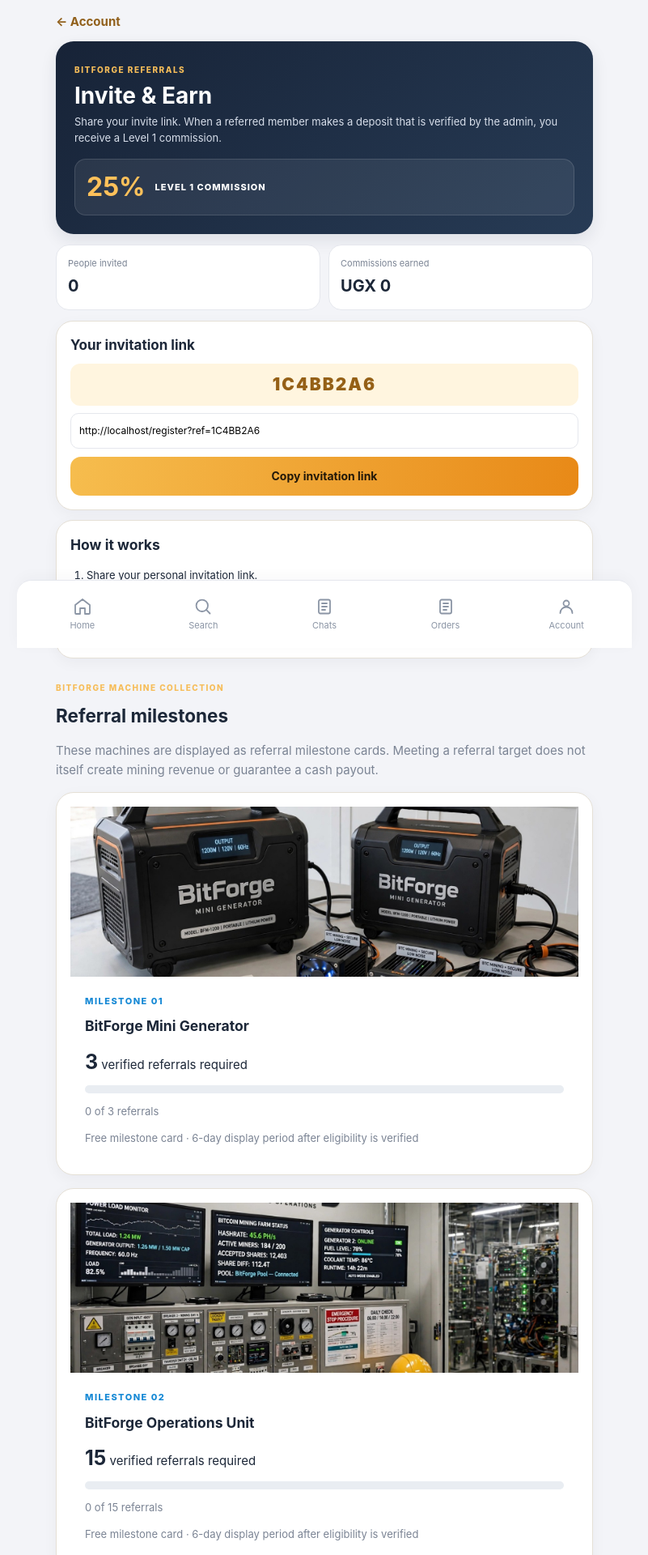
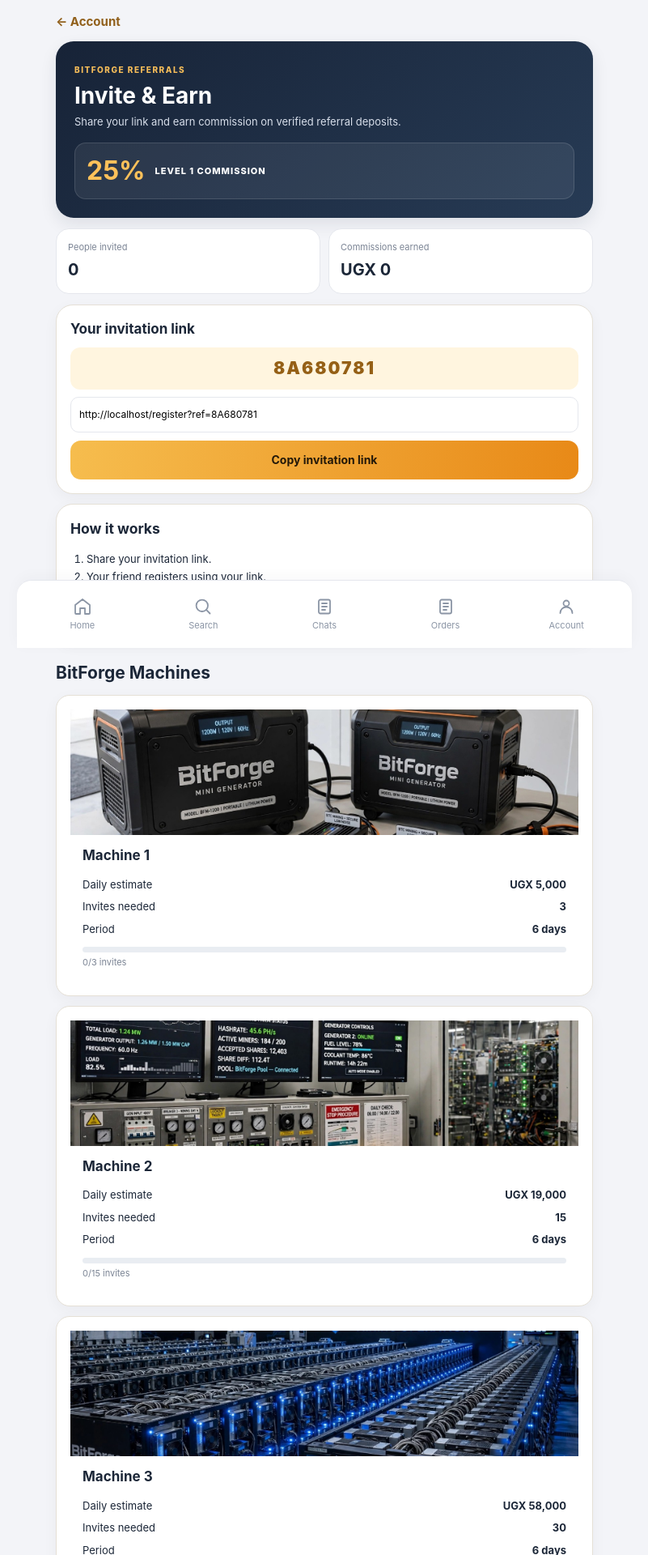
Before and after one commit to forextry298-del/BITFORGE-NEW, a Flask app: page /invite in a window 1280 px wide. Shown: the top 1920 px of the page at 81% size, without its empty margins (239-1040 px from the left). Run offline with Flask 3, Linux system fonts and the light colour scheme; a user stored in the database is signed in; data comes from the database, SQL or seed files in the repository; data that the repository does not hold is empty.

Commit message:
Simplify invite machine cards

```diff
--- a/templates/invite.html
+++ b/templates/invite.html
@@ -4,11 +4,10 @@
 {% block body %}
 <main class="wrap content invite-page">
   <a class="invite-back" href="{{ url_for('account') }}">← Account</a>
-
   <section class="invite-hero">
     <span class="invite-kicker">BITFORGE REFERRALS</span>
     <h1>Invite &amp; Earn</h1>
-    <p>Share your invite link. When a referred member makes a deposit that is verified by the admin, you receive a Level 1 commission.</p>
+    <p>Share your link and earn commission on verified referral deposits.</p>
     <div class="invite-rate"><strong>25%</strong><span>LEVEL 1 COMMISSION</span></div>
   </section>
 
@@ -27,74 +26,68 @@
   <section class="card invite-rules">
     <h3>How it works</h3>
     <ol>
-      <li>Share your personal invitation link.</li>
-      <li>Your friend registers using that link.</li>
-      <li>After their deposit is received and verified, 25% of that deposit is credited to your wallet balance.</li>
+      <li>Share your invitation link.</li>
+      <li>Your friend registers using your link.</li>
+      <li>Earn 25% after their deposit is verified.</li>
     </ol>
-    <p>Only one Level 1 referral tier applies. Pending or rejected deposits do not earn commission.</p>
+    <p>Pending or rejected deposits do not earn commission.</p>
   </section>
 
   <section class="invite-machines">
-    <div class="invite-machines-heading">
-      <span class="invite-kicker">BITFORGE MACHINE COLLECTION</span>
-      <h2>Referral milestones</h2>
-      <p>These machines are displayed as referral milestone cards. Meeting a referral target does not itself create mining revenue or guarantee a cash payout.</p>
-    </div>
+    <h2>BitForge Machines</h2>
 
     <article class="card invite-machine">
-      <img src="{{ url_for('static', filename='images/bitforge-mini-generator.jpg') }}" alt="BitForge portable mini generator" loading="lazy">
+      <img src="{{ url_for('static', filename='images/bitforge-mini-generator.jpg') }}" alt="BitForge Mini Generator" loading="lazy">
       <div class="invite-machine-body">
-        <span class="invite-machine-tag">MILESTONE 01</span>
-        <h3>BitForge Mini Generator</h3>
-        <p class="invite-machine-target"><strong>3</strong> verified referrals required</p>
+        <h3>Machine 1</h3>
+        <div class="invite-machine-row"><span>Daily estimate</span><strong>UGX 5,000</strong></div>
+        <div class="invite-machine-row"><span>Invites needed</span><strong>3</strong></div>
+        <div class="invite-machine-row"><span>Period</span><strong>6 days</strong></div>
         <div class="invite-progress"><span style="width: {{ [invite_count * 100 / 3, 100] | min }}%"></span></div>
-        <p class="invite-progress-label">{{ [invite_count, 3] | min }} of 3 referrals</p>
-        <p class="invite-machine-note">Free milestone card · 6-day display period after eligibility is verified</p>
+        <small>{{ [invite_count, 3] | min }}/3 invites</small>
       </div>
     </article>
 
     <article class="card invite-machine">
-      <img src="{{ url_for('static', filename='images/bitforge-operations.jpg') }}" alt="BitForge mining operations control room" loading="lazy">
+      <img src="{{ url_for('static', filename='images/bitforge-operations.jpg') }}" alt="BitForge Operations" loading="lazy">
       <div class="invite-machine-body">
-        <span class="invite-machine-tag">MILESTONE 02</span>
-        <h3>BitForge Operations Unit</h3>
-        <p class="invite-machine-target"><strong>15</strong> verified referrals required</p>
+        <h3>Machine 2</h3>
+        <div class="invite-machine-row"><span>Daily estimate</span><strong>UGX 19,000</strong></div>
+        <div class="invite-machine-row"><span>Invites needed</span><strong>15</strong></div>
+        <div class="invite-machine-row"><span>Period</span><strong>6 days</strong></div>
         <div class="invite-progress"><span style="width: {{ [invite_count * 100 / 15, 100] | min }}%"></span></div>
-        <p class="invite-progress-label">{{ [invite_count, 15] | min }} of 15 referrals</p>
-        <p class="invite-machine-note">Free milestone card · 6-day display period after eligibility is verified</p>
+        <small>{{ [invite_count, 15] | min }}/15 invites</small>
       </div>
     </article>
 
     <article class="card invite-machine">
-      <img src="{{ url_for('static', filename='images/bitforge-mining-farm.jpg') }}" alt="BitForge industrial Bitcoin mining facility" loading="lazy">
+      <img src="{{ url_for('static', filename='images/bitforge-mining-farm.jpg') }}" alt="BitForge Mining Facility" loading="lazy">
       <div class="invite-machine-body">
-        <span class="invite-machine-tag">MILESTONE 03</span>
-        <h3>BitForge Mining Facility</h3>
-        <p class="invite-machine-target"><strong>30</strong> verified referrals required</p>
+        <h3>Machine 3</h3>
+        <div class="invite-machine-row"><span>Daily estimate</span><strong>UGX 58,000</strong></div>
+        <div class="invite-machine-row"><span>Invites needed</span><strong>30</strong></div>
+        <div class="invite-machine-row"><span>Period</span><strong>6 days</strong></div>
         <div class="invite-progress"><span style="width: {{ [invite_count * 100 / 30, 100] | min }}%"></span></div>
-        <p class="invite-progress-label">{{ [invite_count, 30] | min }} of 30 referrals</p>
-        <p class="invite-machine-note">Free milestone card · 6-day display period after eligibility is verified</p>
+        <small>{{ [invite_count, 30] | min }}/30 invites</small>
       </div>
     </article>
+    <p class="invite-estimate-note">Daily figures are estimates, not guaranteed or automatic payments.</p>
   </section>
 </main>
 
 <style>
-.invite-machines{margin:24px 0 110px}
-.invite-machines-heading{margin:0 0 16px}
-.invite-machines-heading h2{margin:7px 0}
-.invite-machines-heading p{color:var(--muted,#78818e);line-height:1.55}
-.invite-machine{overflow:hidden;margin:16px 0;border-radius:22px}
-.invite-machine>img{display:block;width:100%;height:210px;object-fit:cover}
-.invite-machine-body{padding:18px}
-.invite-machine-tag{font-size:11px;font-weight:800;letter-spacing:1.5px;color:#1689d5}
-.invite-machine-body h3{margin:8px 0 12px}
-.invite-machine-target{margin:0 0 10px}
-.invite-machine-target strong{font-size:25px}
-.invite-progress{height:10px;background:#e9edf2;border-radius:99px;overflow:hidden}
+.invite-machines{margin:22px 0 100px}
+.invite-machines>h2{font-size:21px;margin:0 0 12px}
+.invite-machine{overflow:hidden;margin:12px 0;border-radius:17px}
+.invite-machine>img{display:block;width:100%;height:155px;object-fit:cover}
+.invite-machine-body{padding:13px 15px}
+.invite-machine-body h3{font-size:17px;margin:0 0 9px}
+.invite-machine-row{display:flex;justify-content:space-between;gap:8px;font-size:13px;padding:4px 0}
+.invite-machine-row strong{font-size:13px}
+.invite-progress{height:7px;background:#e9edf2;border-radius:99px;overflow:hidden;margin-top:8px}
 .invite-progress span{display:block;height:100%;background:linear-gradient(90deg,#159bdc,#f0a323);border-radius:99px}
-.invite-progress-label,.invite-machine-note{font-size:13px;color:var(--muted,#78818e)}
-.invite-machine-note{line-height:1.5;margin-bottom:0}
+.invite-machine-body>small{font-size:11px;color:var(--muted,#78818e)}
+.invite-estimate-note{font-size:11px;color:var(--muted,#78818e);margin:8px 2px}
 </style>
 {% include "nav.html" %}
 {% endblock %}
```
